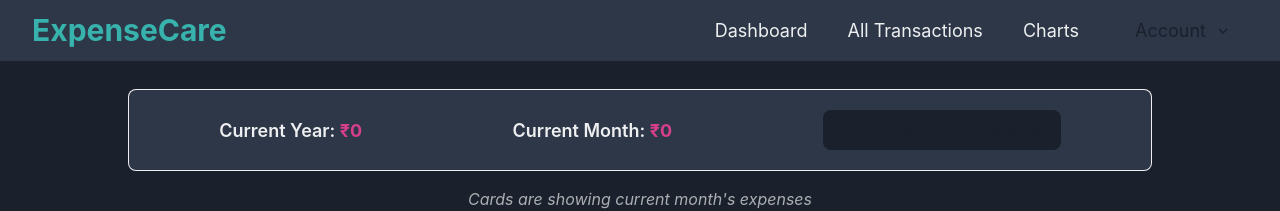
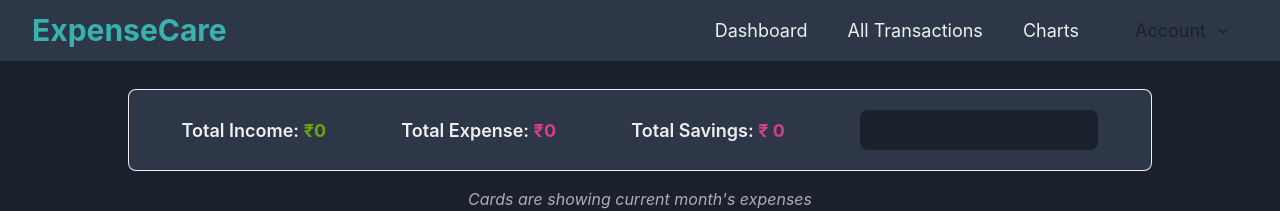
Before and after one commit to varshathgupta/expense-care, a React (Vite) app: page / in a window 1280 px wide. Shown: the top 211 px of the page. Built offline with nearby package versions, Linux system fonts and the light colour scheme; no server answers.

Commit message:
added dashboard content

```diff
--- a/src/components/dashboard/TotalExpenseCard.jsx
+++ b/src/components/dashboard/TotalExpenseCard.jsx
@@ -3,7 +3,16 @@ import { ArrowForwardIcon } from "@chakra-ui/icons";
 import { Button, Flex, Text } from "@chakra-ui/react";
 import { Link } from "react-router-dom";
 
-function TotalExpenseCard({ userCurrYearExpense, userCurrMonthExpense }) {
+function TotalExpenseCard({ data }) {
+  TotalExpenseCard.propTypes = {
+
+    data: PropTypes.shape({
+      totalIncome: PropTypes.number.isRequired,
+      totalExpense: PropTypes.number.isRequired,
+      balance: PropTypes.number.isRequired,
+    }).isRequired,
+
+  };
   return (
     <Flex
       bgColor={"lightgray"}
@@ -21,8 +30,9 @@ function TotalExpenseCard({ userCurrYearExpense, userCurrMonthExpense }) {
       flexDir={{ base: "column", md: "row" }}
       gap={{ base: "10px" }}
     >
-      <Text>Current Year:  <b style={{color:'#d53f8c'}}> &#x20b9;{userCurrYearExpense}</b> </Text>
-      <Text>Current Month: <b style={{color:'#d53f8c'}}> &#x20b9;{userCurrMonthExpense}</b></Text>
+      <Text>Total Income:  <b style={{color:'#6ca509'}}> &#x20b9;{data.totalIncome}</b> </Text>
+      <Text>Total Expense: <b style={{color:'#d53f8c'}}> &#x20b9;{data.totalExpense}</b></Text>
+      <Text>Total Savings: <b style={{color: data.balance >0 ?'#6ca509':'#d53f8c'}}> &#x20b9; {data.balance}</b></Text>
       <Button
         as={Link}
         rightIcon={<ArrowForwardIcon />}
--- a/src/pages/Dashboard.jsx
+++ b/src/pages/Dashboard.jsx
@@ -47,26 +47,60 @@ function Dashboard() {
     const currentMonth = new Date().getMonth();
     const currentYear = new Date().getFullYear();
 
+    if (categoryId === 'yearly' || categoryId === 'monthly') {
+        return expenseData.reduce(
+          (accumulator, expense) => {
+              const expenseDate = new Date(expense.date);
+              const isYearlyMatch = isYearly && expenseDate.getFullYear() === currentYear;
+              const isMonthlyMatch =
+                  !isYearly &&
+                  expenseDate.getMonth() === currentMonth &&
+                  expenseDate.getFullYear() === currentYear;
+
+              if (isYearlyMatch || isMonthlyMatch) {
+                  if (expense.amountType === 'income') {
+                      accumulator.totalIncome += expense.amount || 0;
+                  } else if (expense.amountType === 'expense') {
+                      accumulator.totalExpense += expense.amount || 0;
+                  }
+
+                  // Update balance dynamically
+                  accumulator.balance = accumulator.totalIncome - accumulator.totalExpense;
+              }
+
+              return accumulator;
+          },
+          { totalIncome: 0, totalExpense: 0, balance: 0 } // Initialize totals
+      );
+
+    }
+
+    // Default behavior for other categories
     return expenseData.reduce((accumulator, expense) => {
-      const expenseDate = new Date(expense.date);
-      const isMatchingCategory = (categoryId === 'monthly' || categoryId === 'yearly') ? true : expense.categoryId.toLowerCase() === categoryId.toLowerCase();
-      const isYearlyMatch = isYearly && expenseDate.getFullYear() === currentYear;
-      const isMonthlyMatch = !isYearly && expenseDate.getMonth() === currentMonth;
+        const expenseDate = new Date(expense.date);
+        const isMatchingCategory =
+            expense.categoryId.toLowerCase() === categoryId.toLowerCase();
+        const isYearlyMatch = isYearly && expenseDate.getFullYear() === currentYear;
+        const isMonthlyMatch =
+            !isYearly &&
+            expenseDate.getMonth() === currentMonth &&
+            expenseDate.getFullYear() === currentYear;
 
-      // Adjusting the logic to ensure yearly calculation works correctly
-      return accumulator + (isMatchingCategory && (isYearly ? isYearlyMatch : isMonthlyMatch) ? (expense.amount || 0) : 0);
+        if (isMatchingCategory && (isYearlyMatch || isMonthlyMatch)) {
+            accumulator += expense.amount || 0;
+        }
+
+        return accumulator;
     }, 0);
-  }, [expenseData]);
+}, [expenseData]);
 
-  const userCurrYearExpense = calculateTotal('yearly', true);
-  const userCurrMonthExpense = calculateTotal('monthly', false);
+
 
   return (
     <Flex flexDir="column" gap={2} w="100vw" justifyContent="center">
       <Header />
       <TotalExpenseCard
-        userCurrYearExpense={userCurrYearExpense}
-        userCurrMonthExpense={userCurrMonthExpense}
+       data={calculateTotal(showYearlyExpenses ? 'yearly' : 'monthly',showYearlyExpenses)}
       />
       <Text textColor="whiteAlpha.700" fontStyle="italic" textAlign="center" mt={2}>
         Cards are showing current {showYearlyExpenses ? "year's" : "month's"} expenses
```
